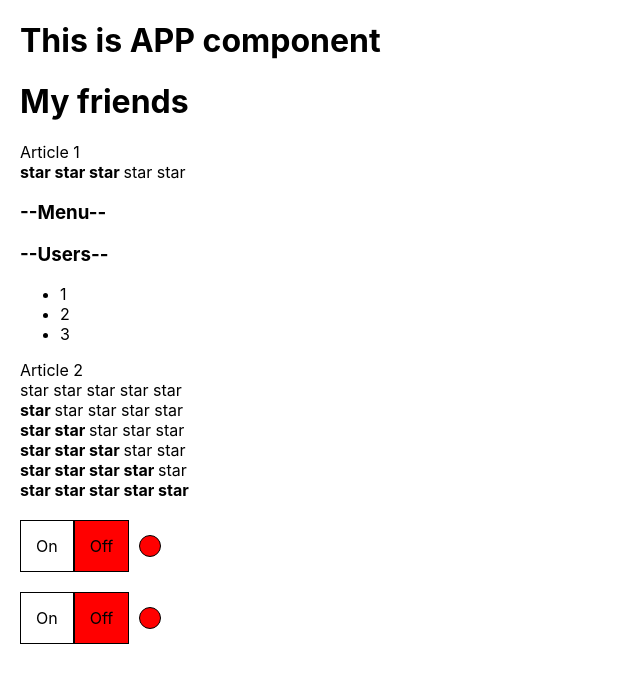
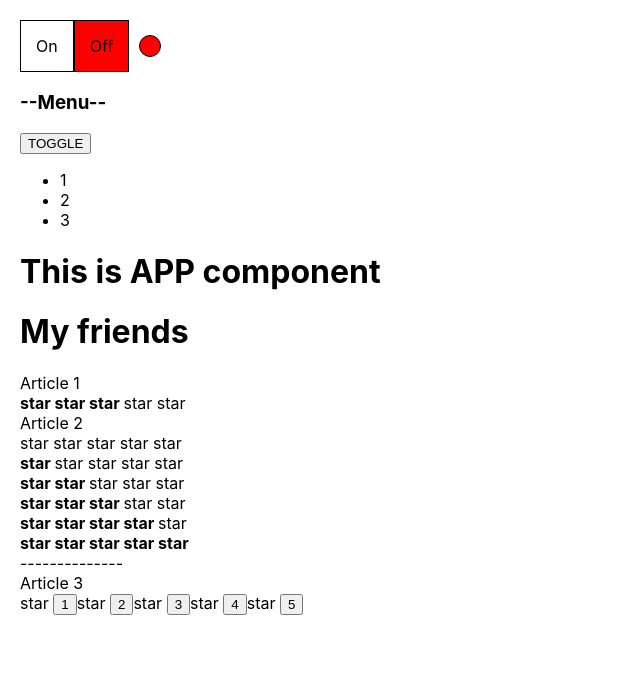
Before and after one commit to PolinSe/react-ts-kabzda, a React (Create React App) app: page / in a window 1280 px wide. Shown: the top 682 px of the page, without its empty margins (0-640 px from the left). Built offline with nearby package versions, Linux system fonts and the light colour scheme.

Commit message:
feat: add uncontrolled components

```diff
--- a/src/App.tsx
+++ b/src/App.tsx
@@ -3,16 +3,26 @@
 import Accordion from "./components/Accordion/Accordion";
 import {Raiting} from "./components/Raiting/Raiting";
 import {OnOff} from './components/OnOff/OnOff';
+import {UncontrolledAccordion} from './components/UncontrolledAccordion/UncontrolledAccordion';
+import {UncontrolledRaiting} from './components/UncontrolledRaiting/UncontrolledRaiting';
 
 function App() {
+
     return (
         <div className={s.app}>
+            <OnOff/>
+            {/*<Accordion titleValue={'Menu'} collapsed={true}/>*/}
+            <UncontrolledAccordion titleValue={'Menu'}/>
+
+            {/*<UncontrolledAccordion titleValue={'Users'} />*/}
+
             <PageTitle title={'This is APP component'}/>
             <PageTitle title={'My friends'}/>
             Article 1
             <Raiting value={3}/>
-            <Accordion titleValue={'Menu'} collapsed={true}/>
-            <Accordion titleValue={'Users'} collapsed={false}/>
+            {/*<Accordion titleValue={'Menu'} collapsed={true}/>*/}
+            {/*<Accordion titleValue={'Users'} collapsed={false}/>*/}
+
             Article 2
             <Raiting value={0}/>
             <Raiting value={1}/>
@@ -20,8 +30,10 @@
             <Raiting value={3}/>
             <Raiting value={4}/>
             <Raiting value={5}/>
-            <OnOff/>
-            <OnOff/>
+
+            <div>--------------</div>
+            Article 3
+            <UncontrolledRaiting/>
 
         </div>
     );
@@ -32,7 +44,7 @@
 }
 
 function PageTitle(props: PageTitlePropsType) {
-    return <h1>{ props.title }</h1>
+    return <h1>{props.title}</h1>
 }
 
 export default App;
--- a/src/components/OnOff/OnOff.tsx
+++ b/src/components/OnOff/OnOff.tsx
@@ -5,7 +5,9 @@
 }
 
 export const OnOff = (props: OnOffType) => {
+
     let [on, setOn] = useState(false)
+
     const buttons = {
         display: 'flex',
         alignItems: 'center',
--- /dev/null
+++ b/src/components/UncontrolledAccordion/UncontrolledAccordion.tsx
@@ -0,0 +1,36 @@
+import React, {useState} from "react";
+
+type UncontrolledAccordionPropsType = {
+    titleValue: string
+}
+
+type AccordionTitlePropsType = {
+    title: string
+}
+
+export function UncontrolledAccordion(props: UncontrolledAccordionPropsType) {
+
+    let [collapsed, setCollapsed] = useState(false)
+
+       return (
+        <div>
+            <AccordionTitle title={ props.titleValue }/>
+            <button onClick = { () => setCollapsed(!collapsed) }>TOGGLE</button>
+            { !collapsed && <AccordionBody/> }
+        </div>
+    );
+}
+
+function AccordionTitle(props: AccordionTitlePropsType) {
+    return <h3>--{ props.title }--</h3>
+}
+
+function AccordionBody() {
+    return (
+        <ul>
+            <li>1</li>
+            <li>2</li>
+            <li>3</li>
+        </ul>
+    );
+}
--- /dev/null
+++ b/src/components/UncontrolledRaiting/UncontrolledRaiting.tsx
@@ -0,0 +1,28 @@
+import React, {useState} from "react";
+
+type StarPropsType = {
+    selected: boolean
+}
+
+export function UncontrolledRaiting() {
+
+    let [value, setValue] = useState(0)
+
+    return (
+        <div>
+            <Star selected={value > 0}/><button onClick={() => setValue(1)}>1</button>
+            <Star selected={value > 1}/><button onClick={() => setValue(2)}>2</button>
+            <Star selected={value > 2}/><button onClick={() => setValue(3)}>3</button>
+            <Star selected={value > 3}/><button onClick={() => setValue(4)}>4</button>
+            <Star selected={value > 4}/><button onClick={() => setValue(5)}>5</button>
+        </div>
+    );
+}
+
+function Star(props: StarPropsType) {
+    if (props.selected) {
+        return <span><b>star </b></span>
+    } else {
+        return <span>star </span>
+    }
+}
```
